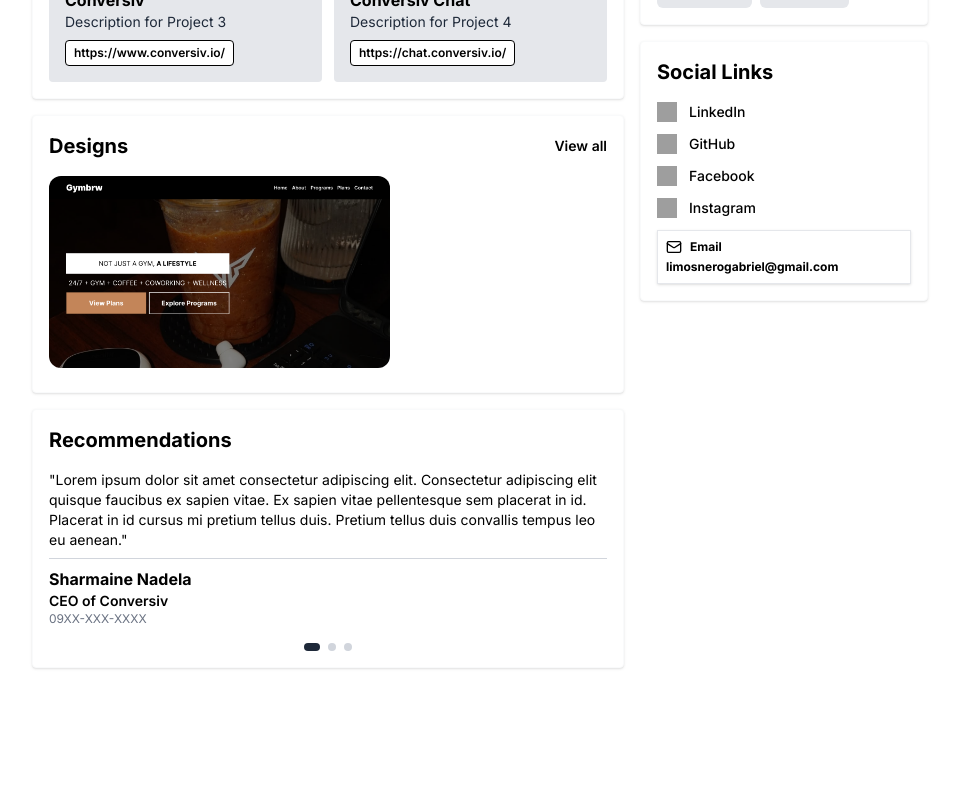
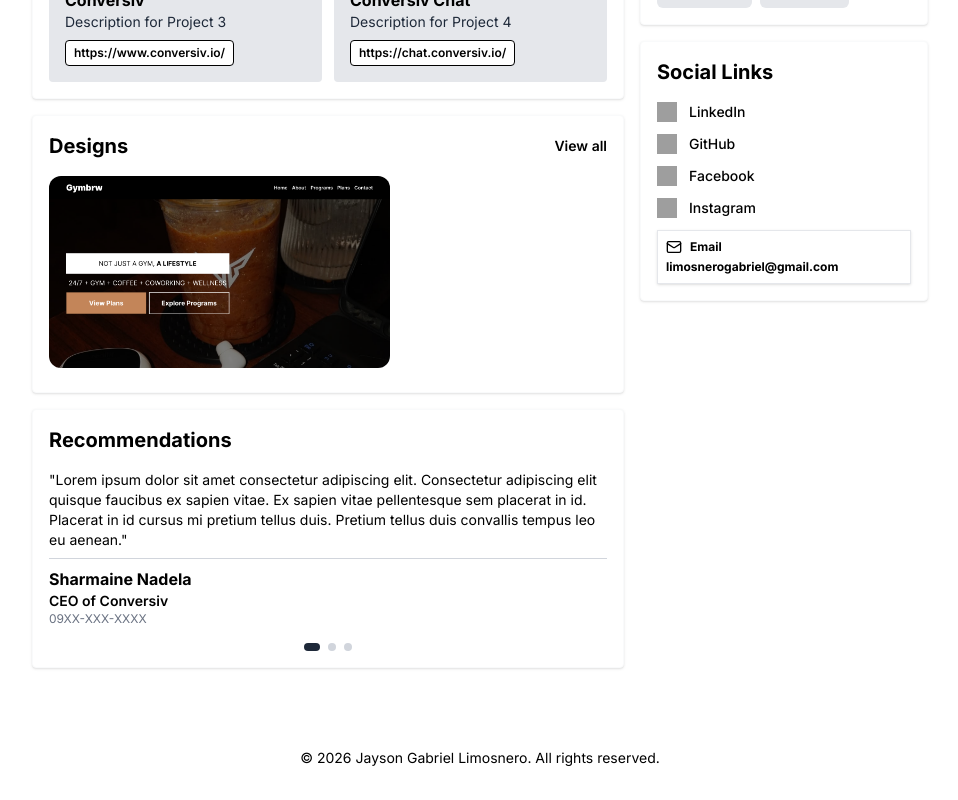
Before and after one commit to Sonix-J/Sonix-Portfolio, a React (Vite) app: page / in a window 1280 px wide. Shown: the part 941-1741 px from the top of the page, without its empty margins (160-1118 px from the left). Before the commit the page ends 1641 px from the top, so only its background shows below. Built offline with nearby package versions, Linux system fonts and the light colour scheme; grey boxes are pictures that could not be loaded.

Commit message:
Added footer

```diff
--- /dev/null
+++ b/src/components/Footer.tsx
@@ -0,0 +1,7 @@
+export default function Footer() {
+  return (
+    <footer className="mt-16 text-center text-sm">
+      © {new Date().getFullYear()} Jayson Gabriel Limosnero. All rights reserved.
+    </footer>
+  );
+}
--- a/src/pages/Home.tsx
+++ b/src/pages/Home.tsx
@@ -6,6 +6,7 @@ import Skills from "../components/sections/Skills";
 import Recommendation from "../components/sections/Recommendation";
 import Links from "../components/sections/Links";
 import Designs from "../components/sections/Designs";
+import Footer from "../components/Footer";
 
 export default function Home() {
   return (
@@ -31,6 +32,7 @@ export default function Home() {
           <Links />
         </div>
       </div>
+      <Footer />
     </main>
   );
 }
```
